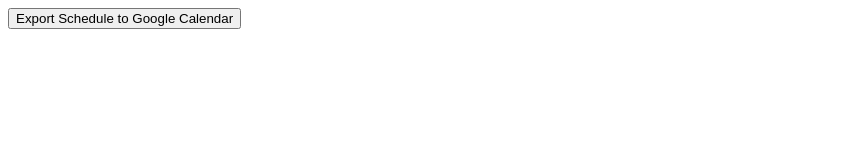
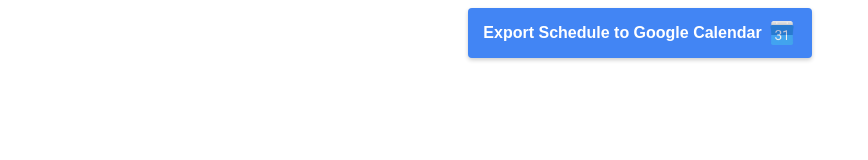
Before and after one commit to alexjmiller5/BU-GCalSync, a website: page popup/parser.html in a window 1280 px wide. Shown: the whole page, without its empty margins (0-868 px from the left). Drawn offline with Linux system fonts and the light colour scheme.

Commit message:
added styling to gcal button

```diff
--- a/popup/parser.html
+++ b/popup/parser.html
@@ -5,8 +5,8 @@
   <link rel="stylesheet" href="style.css">
 </head>
 
-<body class="pa">
-  <button id="google-sign-in-btn-scraper">Export Schedule to Google Calendar</button>
+<body class="parser">
+  <button id="google-sign-in-btn-scraper">Export Schedule to Google Calendar <img width="30px" src="../images/gcal.png" /></button>
   <p id="status-message"></p>
 </body>
 
--- a/popup/style.css
+++ b/popup/style.css
@@ -10,14 +10,49 @@
     height: 100vh; /* Use the full height of the screen */
 }
 
+
+
+
+
+
+/* General styles for the parser class (Container) */
 .parser {
-    width: 100px; /* Set the width you want */
-    height: 20px; /* Set the height you want */
-    margin: 0;
-    padding: 0;
+    width: 385px;
+    height: 50px;
+    margin: auto; /* Center the container */
+    padding-top: 24px;
     display: flex;
     justify-content: center;
     align-items: center;
     flex-direction: column;
-    height: 100vh; /* Use the full height of the screen */
+    font-family: 'Arial', sans-serif; /* Use a standard font for consistency */
 }
+
+/* Styles for the button */
+#google-sign-in-btn-scraper {
+    display: flex;
+    align-items: center;
+    gap: 5px;
+    background-color: #4285F4; /* Google's blue color */
+    color: white;
+    border: none;
+    border-radius: 4px;
+    padding: 10px 15px;
+    font-size: 16px;
+    font-weight: bold;
+    text-align: center;
+    text-decoration: none;
+    cursor: pointer;
+    transition: background-color 0.3s, transform 0.3s;
+    box-shadow: 0 2px 4px rgba(0, 0, 0, 0.2);
+}
+
+#google-sign-in-btn-scraper:hover {
+    background-color: #357ae8; /* Slightly darker blue on hover */
+    transform: scale(1.05); /* Slight increase in size */
+}
+
+#google-sign-in-btn-scraper:active {
+    background-color: #2a65c0; /* Even darker blue when active */
+    box-shadow: 0 1px 2px rgba(0, 0, 0, 0.2); /* Smaller shadow for a "pressed" effect */
+}
```
Also changed, not shown: images/gcal.png (added).
